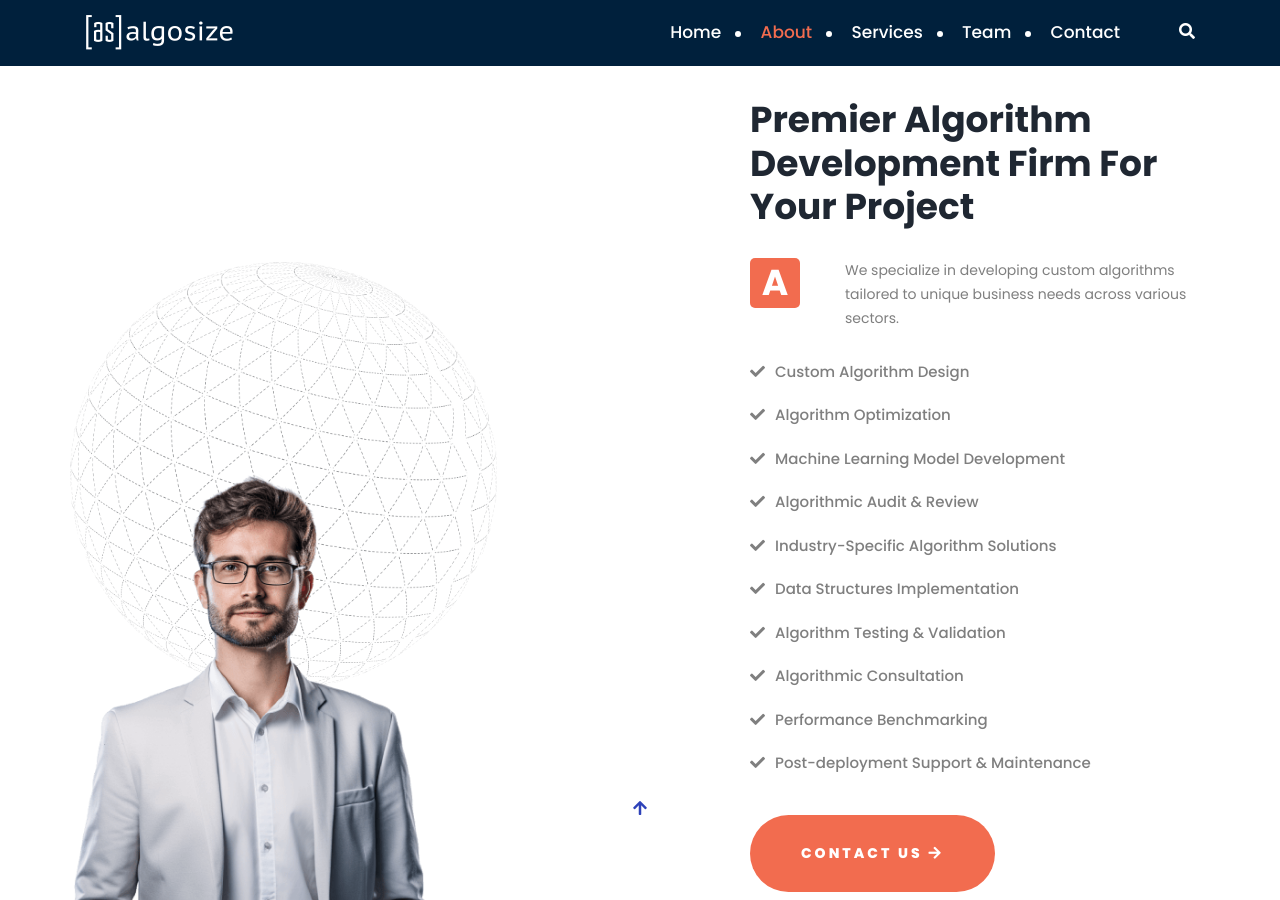
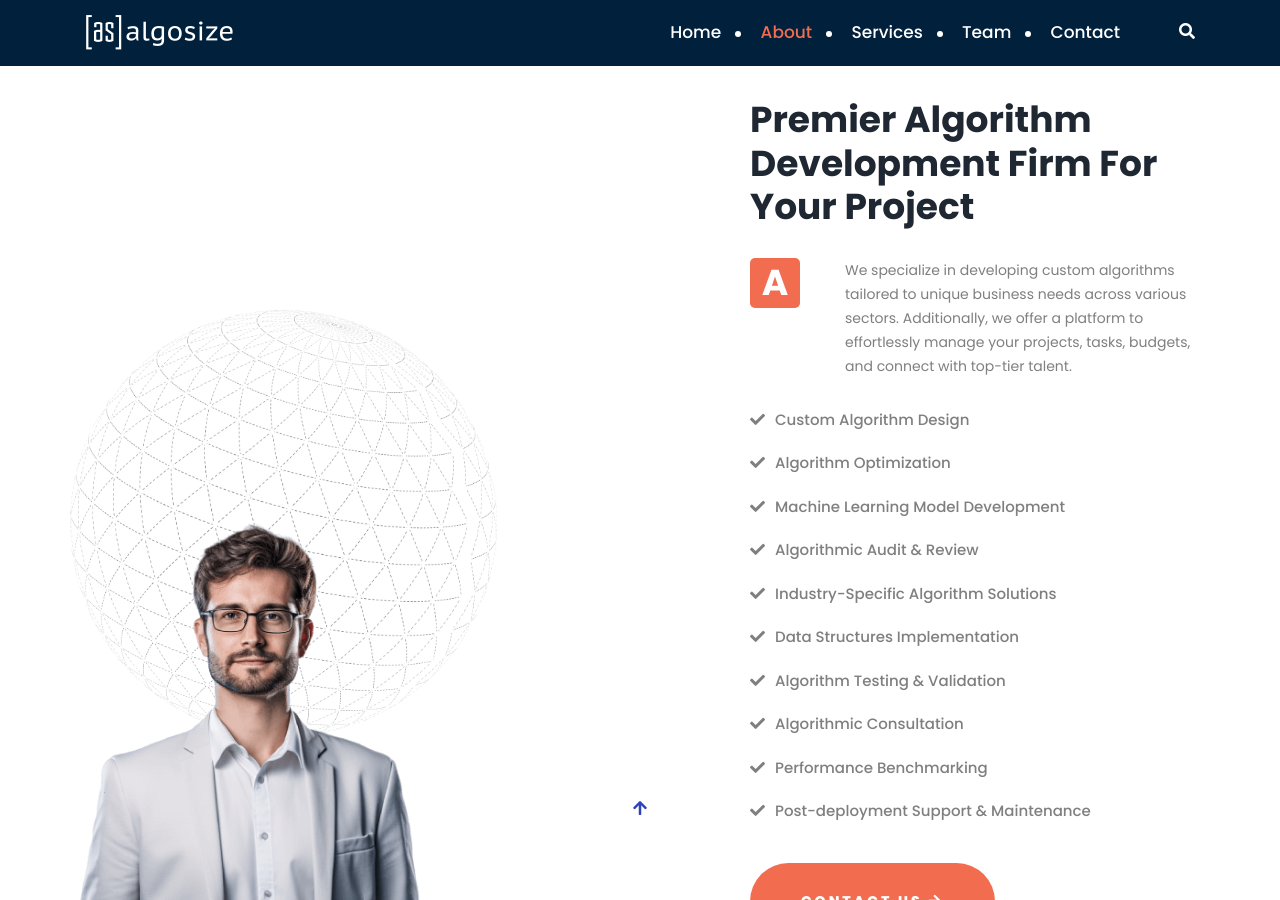
Before and after one commit to AlgoSize/website, a Jekyll site: the page built from index.html, in a window 1280 px wide and 900 px high, scrolled down 1524 px. Built offline with Jekyll 4.4.1, drawn with Linux system fonts in a browser that asks for light colours.

Commit message:
Update settings.yml

```diff
--- a/_data/settings.yml
+++ b/_data/settings.yml
@@ -69,7 +69,7 @@ abouts_settings:
   image: "/assets/images/about-us/1.png"
   image2: "/assets/images/about-us/2.png"
   text: A
-  text2: We specialize in developing custom algorithms tailored to unique business needs across various sectors.
+  text2: We specialize in developing custom algorithms tailored to unique business needs across various sectors. Additionally, we offer a platform to effortlessly manage your projects, tasks, budgets, and connect with top-tier talent.
   list:
     - item: Custom Algorithm Design
       link: "#"
```
